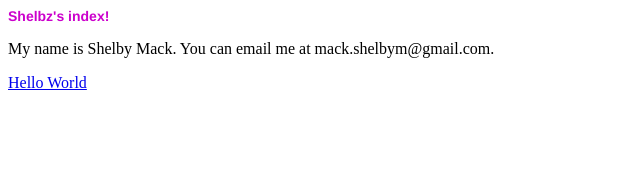
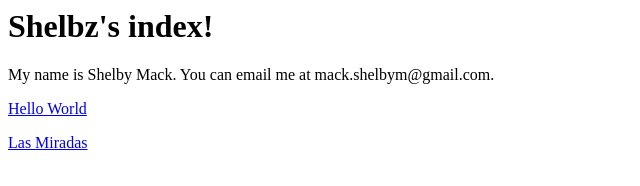
Before and after one commit to shelbz/shelbz.github.io, a plain HTML site: page index.html in a window 1280 px wide. Shown: the whole page, without its empty margins (0-640 px from the left). Drawn offline with Linux system fonts and the light colour scheme.

Commit message:
index changes

```diff
--- a/index.html
+++ b/index.html
@@ -4,12 +4,11 @@
 </head>
 <body>
 	<h1>Shelbz's index!</h1>
-	<link rel="stylesheet" href="stylesheet1.css">
 	<div>
 		<p>My name is Shelby Mack.  You can email me at mack.shelbym@gmail.com.</p>
-		<link rel="stylesheet" href="stylesheet3.css">
 	</div>
-	<a href="http://shelbz.github.io/helloworld.html">Hello World</a>
+	<p><a href="http://shelbz.github.io/helloworld.html">Hello World</a></p>
+	<p><a href="http://shelbz.github.io/lasmiradas.html">Las Miradas</a></p>
 
 </body>
 
--- a/stylesheet3.css
+++ b/stylesheet3.css
@@ -1,5 +1,5 @@
 h1 {
-	font-size: 14px;
+	font-size: 100px;
 	font-family: Helvetica;
-	color: #CC00CC;
+	color: purple;
 }
```
